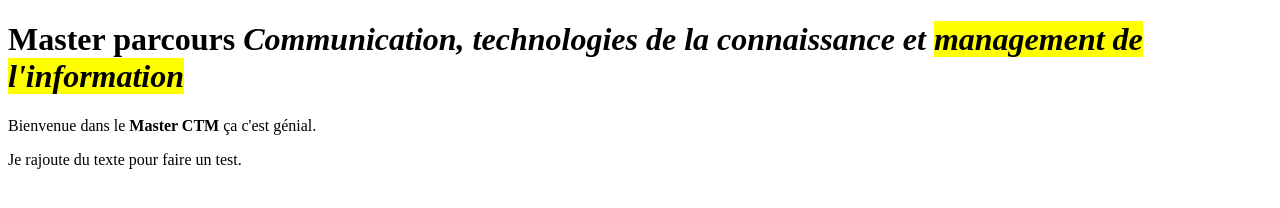
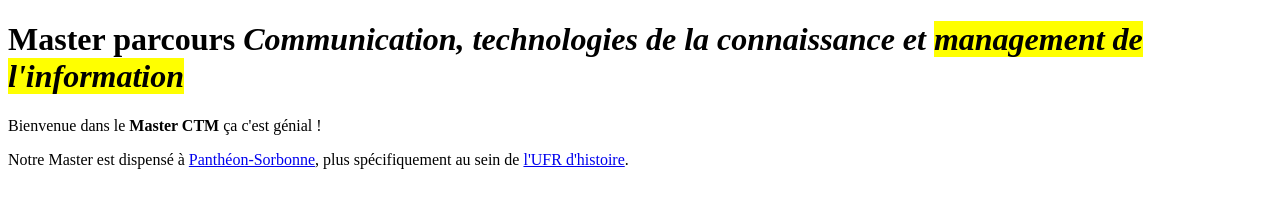
Before and after one commit to lbasley/mon-site, a plain HTML site: page index.html in a window 1280 px wide. Drawn offline with Linux system fonts and the light colour scheme.

Commit message:
Update index.html
hyperlien

```diff
--- a/index.html
+++ b/index.html
@@ -2,13 +2,17 @@
 <html>
 <head>
 <title>Master CTM</title>
+  <meta charset="utf-8">
 </head>
 <body>
 
 <h1>Master parcours <em>Communication, technologies de la connaissance et <mark> management de l'information</mark></em></h1>
-<p>Bienvenue dans le <strong>Master CTM </strong>ça c'est génial.</p>
-
-  <p>Je rajoute du texte pour faire un test.</p>
-
+<p>Bienvenue dans le <strong>Master CTM </strong>ça c'est génial ! </p>
+ <p>
+  Notre Master est dispensé à
+<a href="https://fr.wikipedia.org/wiki/Universit%C3%A9_Paris-I-Panth%C3%A9on-Sorbonne">Panthéon-Sorbonne</a>,
+plus spécifiquement au sein de
+<a href="https://fr.wikipedia.org/wiki/Universit%C3%A9_Paris-I-Panth%C3%A9on-Sorbonne#Composantes">l'UFR d'histoire</a>.
+</p>
 </body>
 </html>
```
